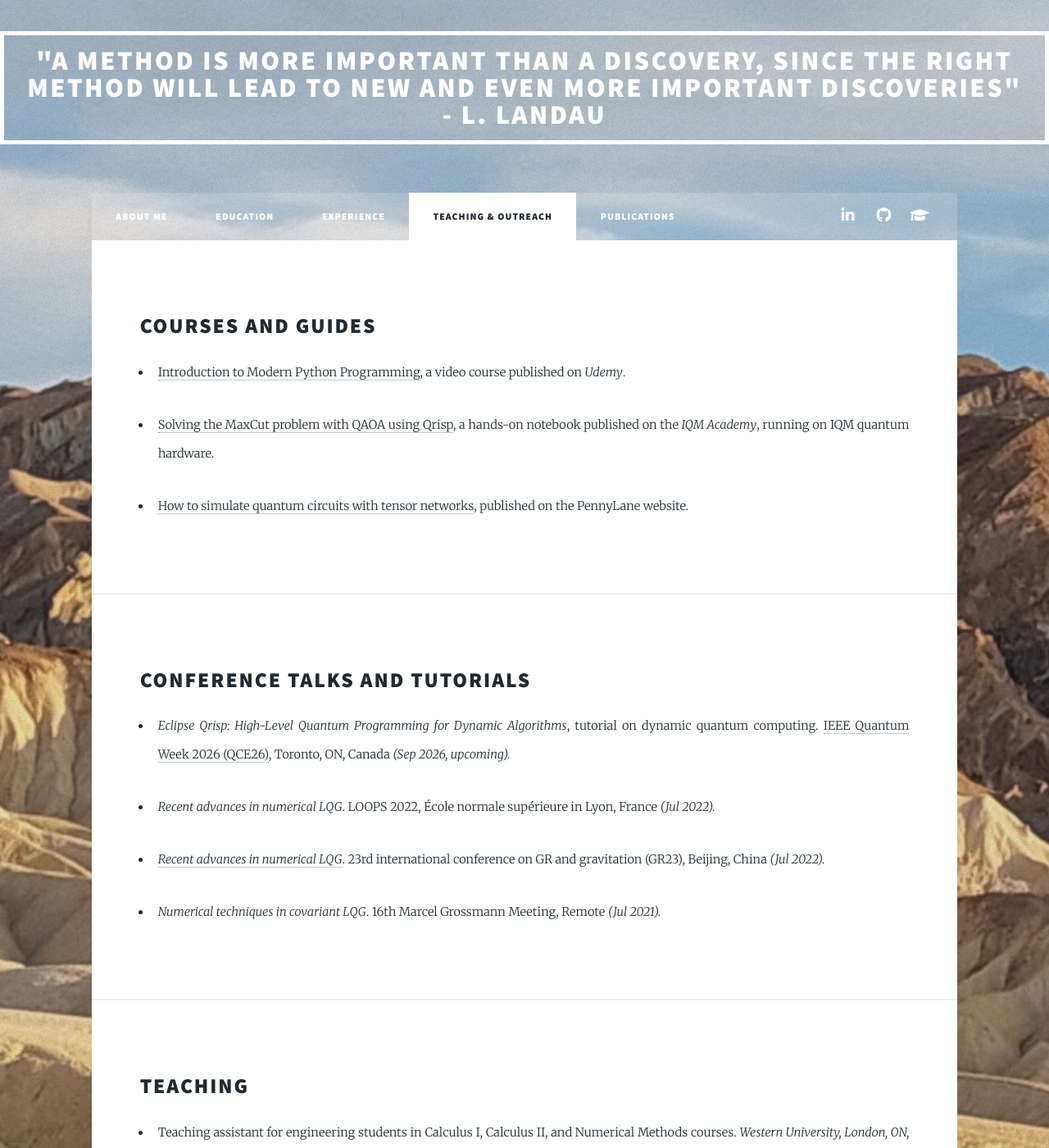
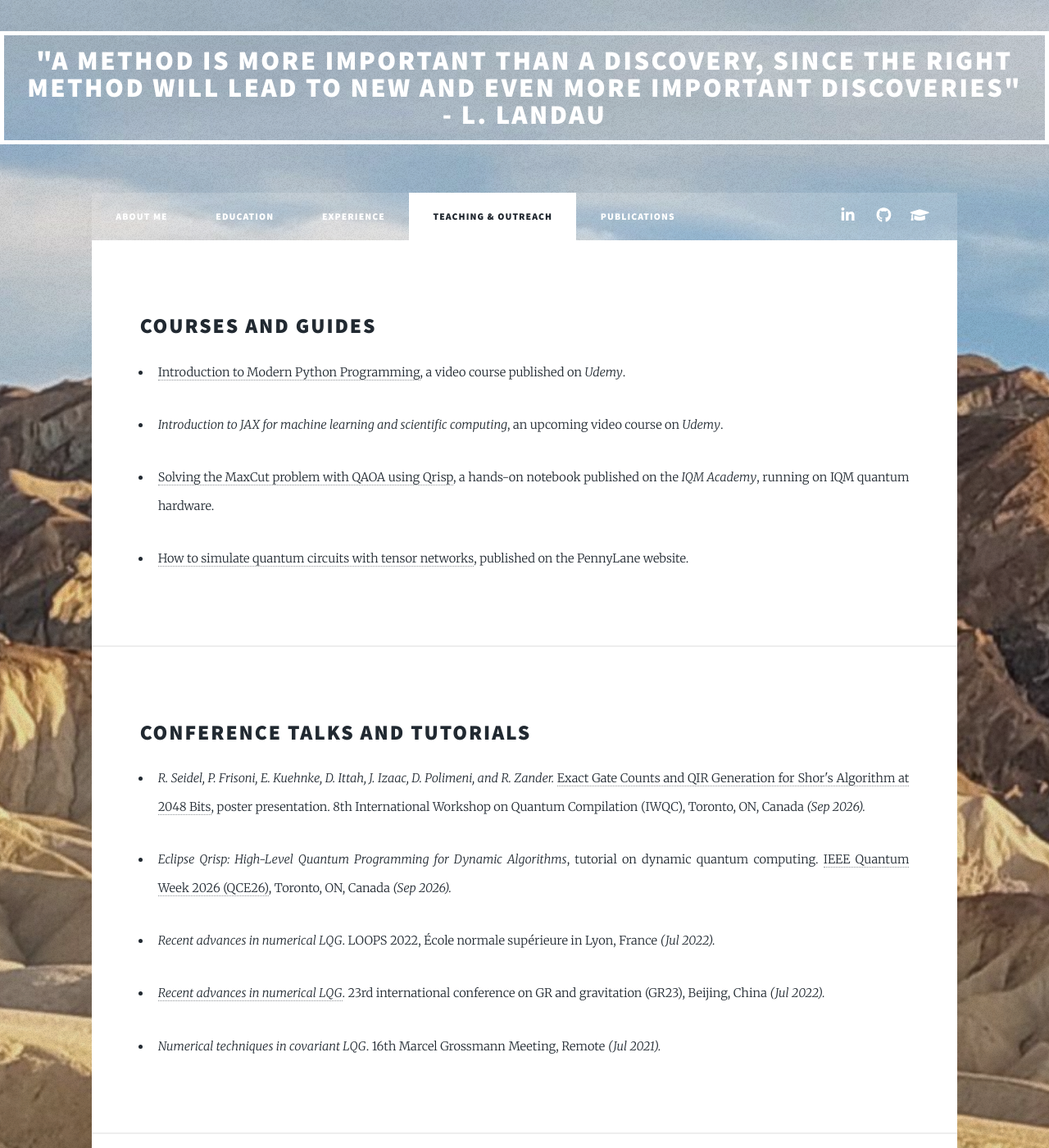
Before and after one commit to PietropaoloFrisoni/PietropaoloFrisoni.github.io, a Jekyll site: the page built from teaching.html, in a window 1280 px wide and 1400 px high. Shown: the whole window at 82% size. Built offline with Jekyll 4.4.1, drawn with Linux system fonts in a browser that asks for light colours.

```diff
--- a/teaching.html
+++ b/teaching.html
@@ -16,6 +16,10 @@
 				on <em>Udemy</em>. </p>
 		</li>
 		<li>
+			<p><em>Introduction to JAX for machine learning and scientific computing</em>, an upcoming
+				video course on <em>Udemy</em>. </p>
+		</li>
+		<li>
 			<p><a href="https://www.iqmacademy.com/notebookViewer/?path=%2Fnotebooks%2Fiqm%2Fcrystal%2FMaxCut_QAOA_Qrisp.ipynb"
 					target="_blank">Solving the MaxCut problem with QAOA using Qrisp</a>, a hands-on
 				notebook published on the <em>IQM Academy</em>, running on IQM quantum hardware. </p>
@@ -31,10 +35,20 @@
 	<h2>Conference Talks and Tutorials</h2>
 	<ul>
 		<li>
+			<p><em>R. Seidel, P. Frisoni, E. Kuehnke, D. Ittah, J. Izaac, D. Polimeni, and R. Zander.</em>
+				<a href="https://quantum-compilers.github.io/iwqc2026/" target="_blank">Exact Gate Counts and
+					QIR Generation for Shor's Algorithm at 2048 Bits</a>, poster presentation. 8th
+				International Workshop on Quantum Compilation (IWQC), Toronto, ON, Canada
+				<em>(Sep 2026). </em>
+			</p>
+		</li>
+	</ul>
+	<ul>
+		<li>
 			<p><em>Eclipse Qrisp: High-Level Quantum Programming for Dynamic Algorithms</em>, tutorial on
 				dynamic quantum computing. <a href="https://qce.quantum.ieee.org/2026/" target="_blank">IEEE Quantum
 					Week 2026 (QCE26)</a>, Toronto, ON, Canada
-				<em>(Sep 2026, upcoming). </em>
+				<em>(Sep 2026). </em>
 			</p>
 		</li>
 	</ul>
```
